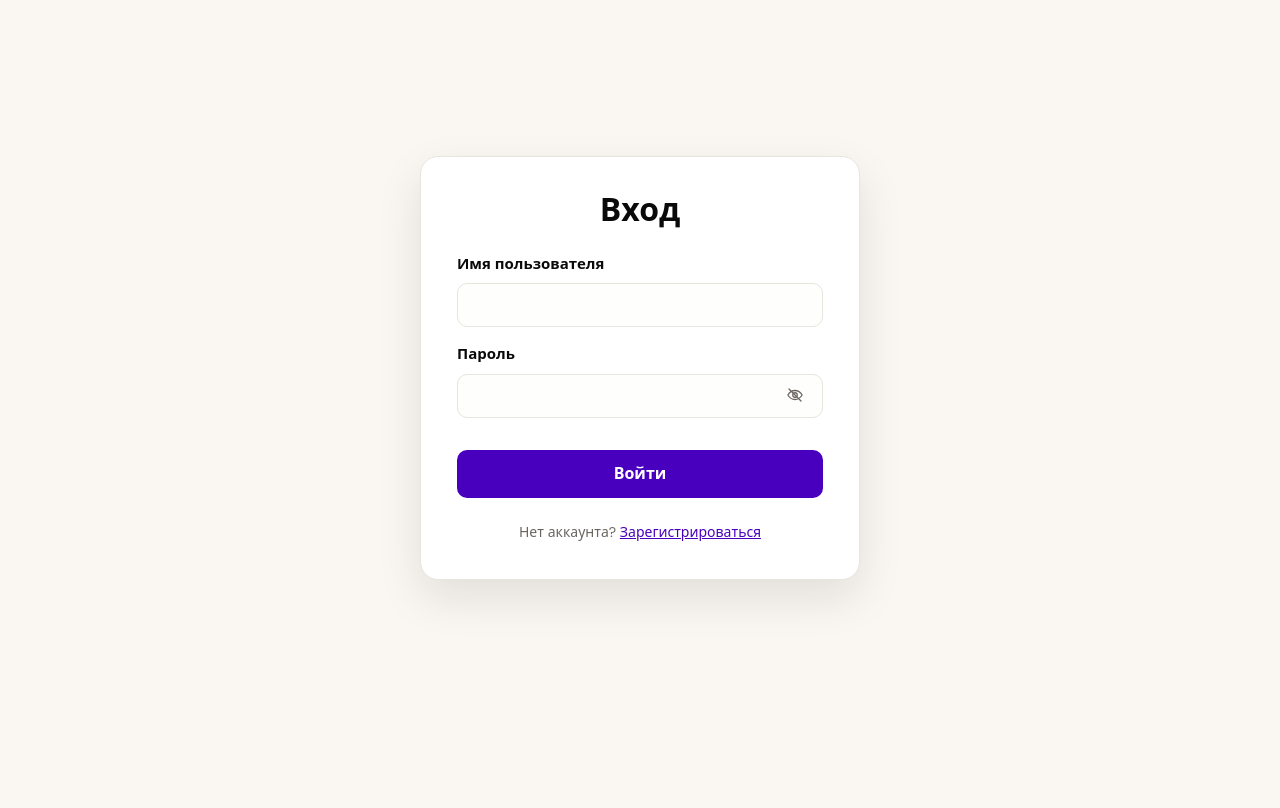
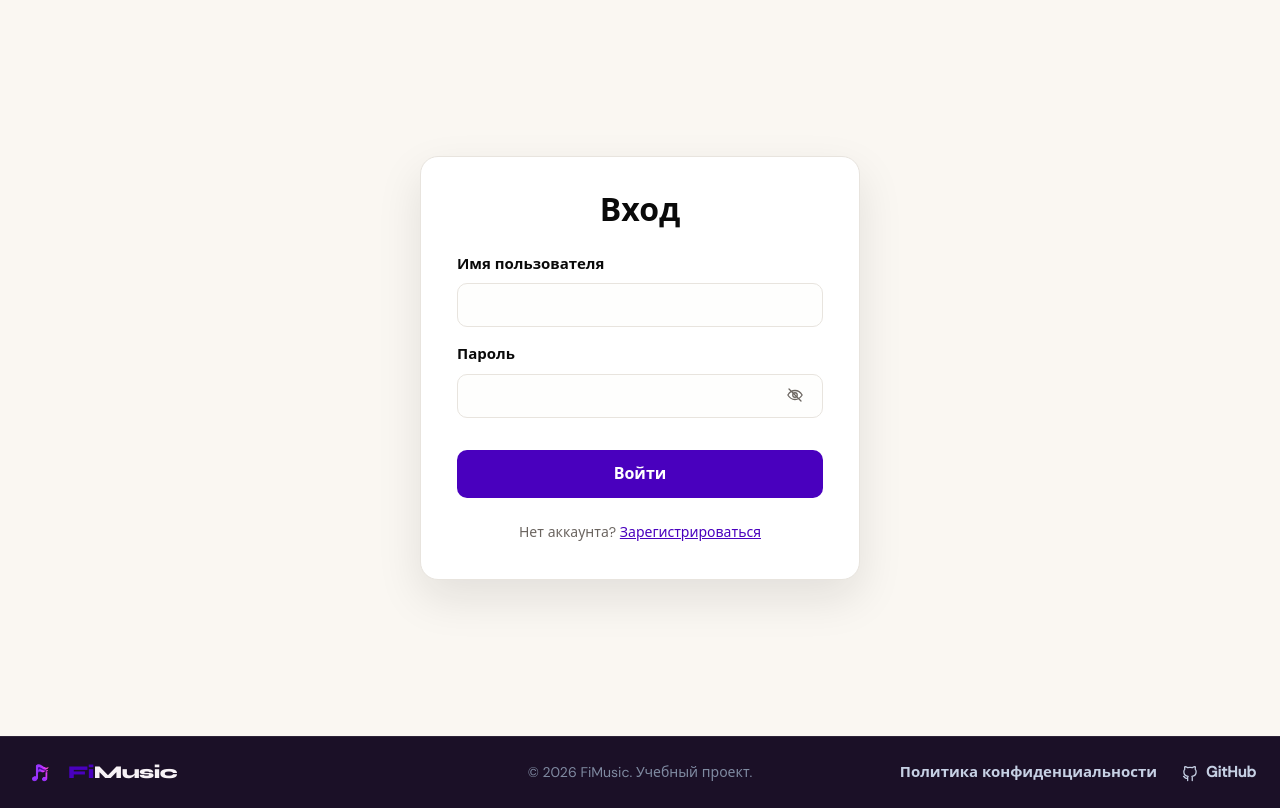
Before and after one commit to R0flyan/FiMusic, a React (Vite) app in the folder frontend/: page / in a window 1280 px wide. Built offline with nearby package versions, Linux system fonts and the light colour scheme; no server answers.

Commit message:
small feat: footer, fix login error

```diff
--- /dev/null
+++ b/frontend/src/components/Footer/Footer.css
@@ -0,0 +1,76 @@
+.app-footer {
+  min-height: 72px;
+  padding: 18px 24px;
+  display: grid;
+  grid-template-columns: 1fr auto 1fr;
+  align-items: center;
+  gap: 24px;
+  color: #9ca7bd;
+  background: #1b1027;
+  border-top: 1px solid rgba(255, 255, 255, 0.08);
+}
+
+.app-footer .logo {
+  color: #f7f2f6;
+}
+
+.app-footer .logo__text {
+  font-size: 18px;
+}
+
+.app-footer__brand {
+  justify-self: start;
+}
+
+.app-footer__copyright {
+  margin: 0;
+  color: #7f8aa1;
+  text-align: center;
+  font-size: 14px;
+}
+
+.app-footer__links {
+  justify-self: end;
+  display: flex;
+  align-items: center;
+  gap: 24px;
+  font-weight: 700;
+}
+
+.app-footer__links a {
+  display: inline-flex;
+  align-items: center;
+  gap: 7px;
+  color: #c6d0e4;
+  transition: color 0.15s var(--ease);
+}
+
+.app-footer__links a:hover {
+  color: #fff;
+}
+
+@media (max-width: 900px) {
+  .app-footer {
+    grid-template-columns: 1fr;
+    justify-items: center;
+    padding: 20px 16px calc(90px + env(safe-area-inset-bottom, 0px));
+    text-align: center;
+  }
+
+  .app-footer__brand,
+  .app-footer__links {
+    justify-self: center;
+  }
+
+  .app-footer__links {
+    flex-wrap: wrap;
+    justify-content: center;
+    gap: 14px;
+  }
+}
+
+@media (max-width: 520px) {
+  .app-footer__links {
+    flex-direction: column;
+  }
+}
--- /dev/null
+++ b/frontend/src/components/Footer/Footer.tsx
@@ -0,0 +1,41 @@
+import { Logo } from '../Logo/Logo'
+import './Footer.css'
+
+const PRIVACY_URL = 'https://ifbest.org/politika-konfidentsialnosti'
+const GITHUB_URL = 'https://github.com/R0flyan/FiMusic'
+
+export function Footer() {
+  return (
+    <footer className="app-footer">
+      <div className="app-footer__brand">
+        <Logo size={34} showText />
+      </div>
+
+      <p className="app-footer__copyright">© 2026 FiMusic. Учебный проект.</p>
+
+      <nav className="app-footer__links" aria-label="Ссылки футера">
+        <a href={PRIVACY_URL} target="_blank" rel="noreferrer">
+          Политика конфиденциальности
+        </a>
+        <a href={GITHUB_URL} target="_blank" rel="noreferrer" className="app-footer__github">
+          <GitHubIcon />
+          GitHub
+        </a>
+      </nav>
+    </footer>
+  )
+}
+
+function GitHubIcon() {
+  return (
+    <svg width="18" height="18" viewBox="0 0 24 24" fill="none" aria-hidden="true">
+      <path
+        d="M9 19c-4 1.2-4-2-5.6-2.4M15 22v-3.5c0-1 .1-1.4-.5-2 2.8-.3 5.7-1.4 5.7-6.2a4.8 4.8 0 0 0-1.3-3.4 4.5 4.5 0 0 0-.1-3.4s-1.1-.3-3.6 1.3a12.3 12.3 0 0 0-6.4 0C6.3 3.2 5.2 3.5 5.2 3.5a4.5 4.5 0 0 0-.1 3.4 4.8 4.8 0 0 0-1.3 3.4c0 4.8 2.9 5.9 5.7 6.2-.4.4-.6.8-.6 1.6V22"
+        stroke="currentColor"
+        strokeWidth="1.7"
+        strokeLinecap="round"
+        strokeLinejoin="round"
+      />
+    </svg>
+  )
+}
--- a/frontend/src/layouts/MainLayout.tsx
+++ b/frontend/src/layouts/MainLayout.tsx
@@ -1,6 +1,7 @@
 import type { ReactNode } from 'react'
 import { IconRail } from '../components/IconRail/IconRail'
 import { Header } from '../components/Header/Header'
+import { Footer } from '../components/Footer/Footer'
 import './MainLayout.css'
 
 interface MainLayoutProps {
@@ -24,6 +25,7 @@ export function MainLayout({
       <div className="layout__main">
         <Header isDark={isDark} onThemeToggle={onThemeToggle} />
         <main className="layout__content">{children}</main>
+        <Footer />
       </div>
     </div>
   )
--- a/frontend/src/pages/LoginPage.tsx
+++ b/frontend/src/pages/LoginPage.tsx
@@ -1,4 +1,5 @@
 import { useState } from 'react'
+import { Footer } from '../components/Footer/Footer'
 import { useAuth } from '../context/AuthContext'
 import './LoginPage.css'
 
@@ -21,14 +22,15 @@ export function LoginPage({ onSwitchToRegister }: LoginPageProps) {
 
     try {
       await login(username, password)
-    } catch (err) {
-      setError(err instanceof Error ? err.message : 'Login failed')
+    } catch {
+      setError('Неверное имя пользователя или пароль')
     } finally {
       setIsLoading(false)
     }
   }
 
   return (
+    <>
     <div className="auth-page">
       <div className="auth-card">
         <h1>Вход</h1>
@@ -90,6 +92,8 @@ export function LoginPage({ onSwitchToRegister }: LoginPageProps) {
         </p>
       </div>
     </div>
+    <Footer />
+    </>
   )
 }
 
--- a/frontend/src/pages/RegisterPage.tsx
+++ b/frontend/src/pages/RegisterPage.tsx
@@ -1,4 +1,5 @@
 import { useState } from 'react'
+import { Footer } from '../components/Footer/Footer'
 import { useAuth } from '../context/AuthContext'
 import './RegisterPage.css'
 
@@ -44,6 +45,7 @@ export function RegisterPage({ onSwitchToLogin }: RegisterPageProps) {
   }
 
   return (
+    <>
     <div className="auth-page">
       <div className="auth-card">
         <h1>Регистрация</h1>
@@ -145,6 +147,8 @@ export function RegisterPage({ onSwitchToLogin }: RegisterPageProps) {
         </p>
       </div>
     </div>
+    <Footer />
+    </>
   )
 }
 
```
